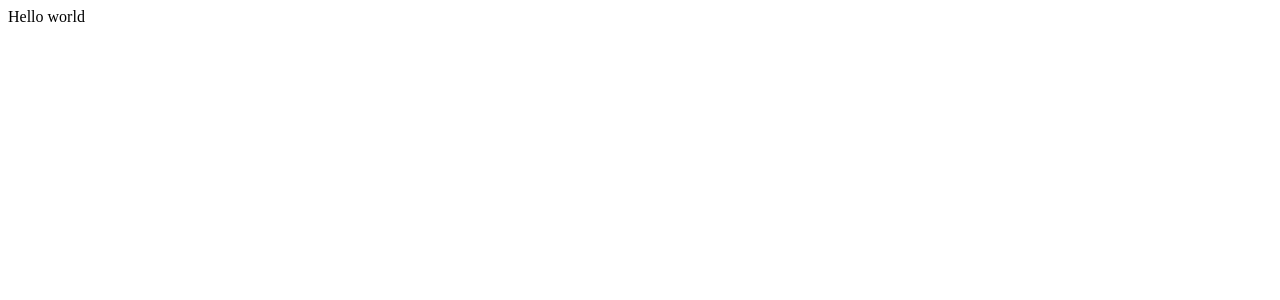
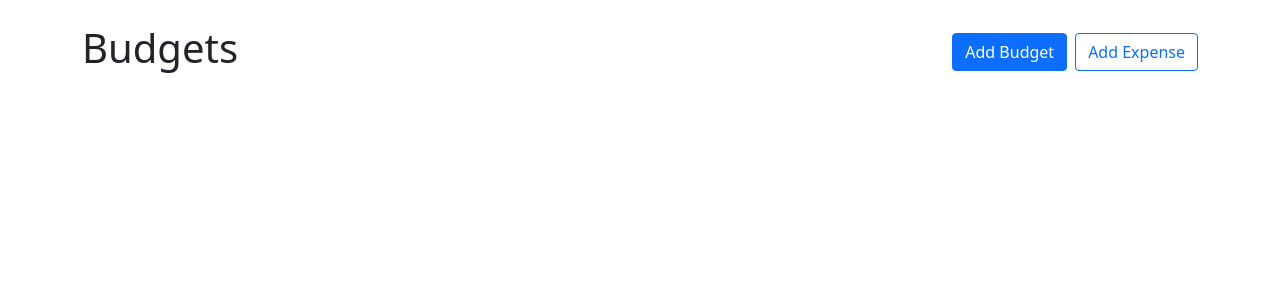
Before and after one commit to Samwa-ua/mybudget, a React (Create React App) app: page / in a window 1280 px wide. Shown: the top 300 px of the page. Built offline with nearby package versions, Linux system fonts and the light colour scheme.

Commit message:
feat: Add main boilerplate

```diff
--- a/src/App.js
+++ b/src/App.js
@@ -1,5 +1,23 @@
+import { Button, Container, Stack } from "react-bootstrap";
+
 function App() {
-  return <div>Hello world</div>;
+  return (
+    <Container className="my-4">
+      <Stack direction="horizontal" gap="2" className="mb-4">
+        <h1 className="me-auto">Budgets</h1>
+        <Button variant="primary">Add Budget</Button>
+        <Button variant="outline-primary">Add Expense</Button>
+      </Stack>
+      <div
+        style={{
+          display: "grid",
+          gridTemplateColumns: "repeat(auto-fill, minmax(300px, 1fr))",
+          gap: "1rem",
+          alignItems: "flex-start",
+        }}
+      ></div>
+    </Container>
+  );
 }
 
 export default App;
--- a/src/index.js
+++ b/src/index.js
@@ -1,6 +1,7 @@
 import React from "react";
 import ReactDOM from "react-dom/client";
 import App from "./App";
+import "bootstrap/dist/css/bootstrap.min.css";
 
 const root = ReactDOM.createRoot(document.getElementById("root"));
 root.render(
```
Also changed, not shown: package.json (+7 -0 lines), 1 other file (tests, documents, lock files or other folders).
